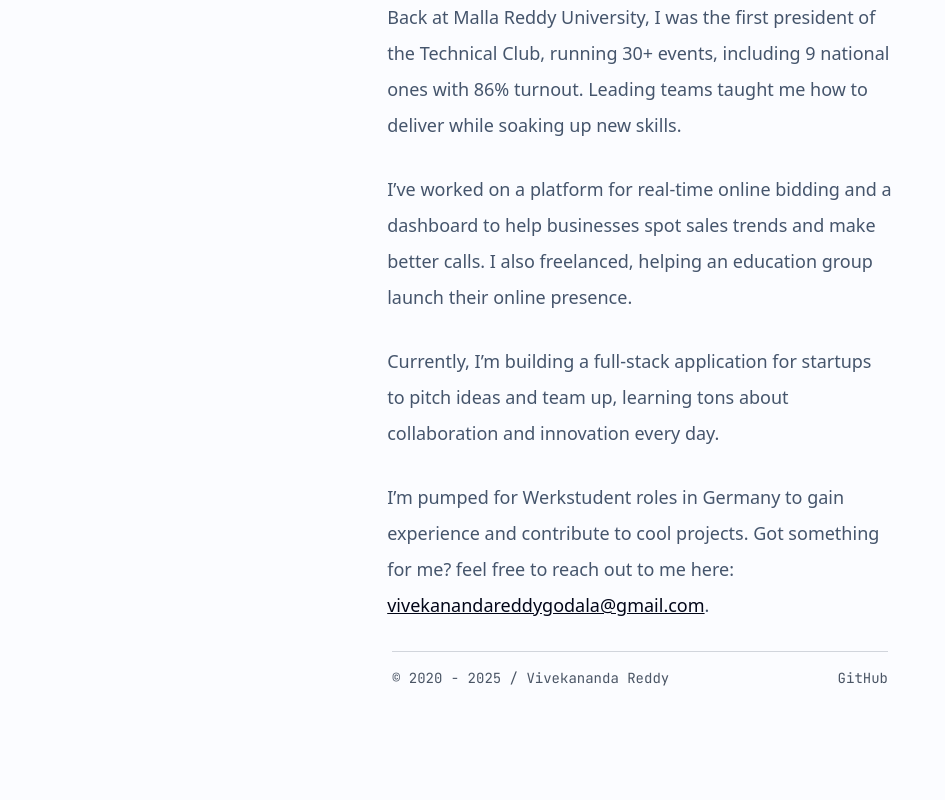
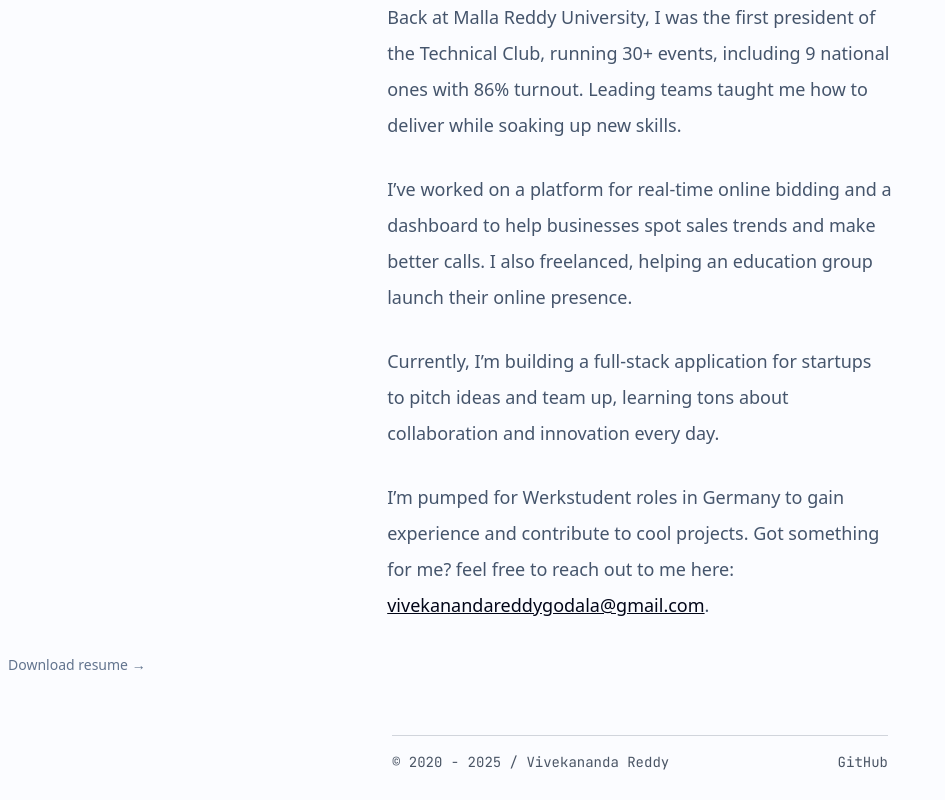
Before and after one commit to VivekanandaReddy3/portfolio, a Next.js app: page /info in a window 1280 px wide. Shown: the part 414-1214 px from the top of the page, without its empty margins (0-945 px from the left). Before the commit the page ends 1130 px from the top, so only its background shows below. Built offline with nearby package versions, Linux system fonts and the light colour scheme.

Commit message:
feat: implement download functionality for resume

```diff
--- a/app/info/page.tsx
+++ b/app/info/page.tsx
@@ -31,6 +31,14 @@ export default function Information() {
         </p>
       </div>
 
+      <Link
+      href="/resume.pdf"
+      target="_blank"
+      className="block my-8 text-slate-500 text-sm font-medium"
+      >
+        Download resume →
+      </Link>
+
       </section>
     </main>
   )
```
Also changed, not shown: 1 other file (tests, documents, lock files or other folders).
